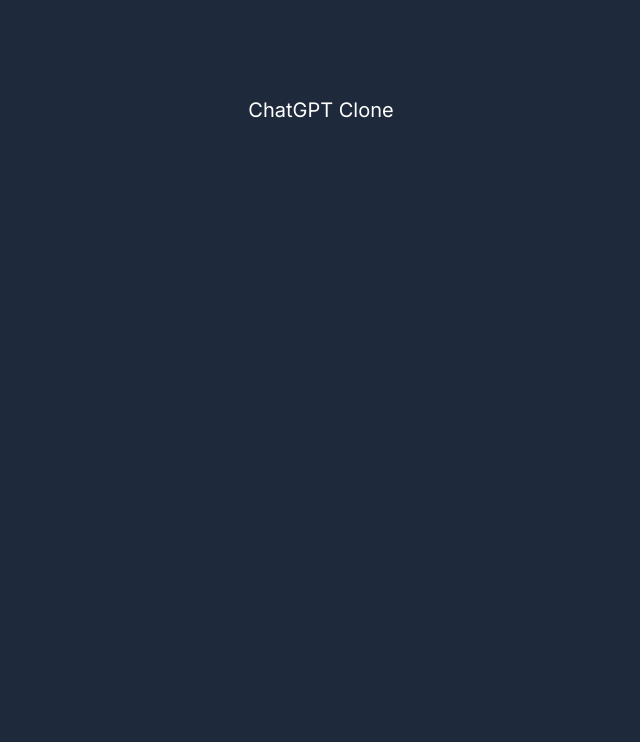
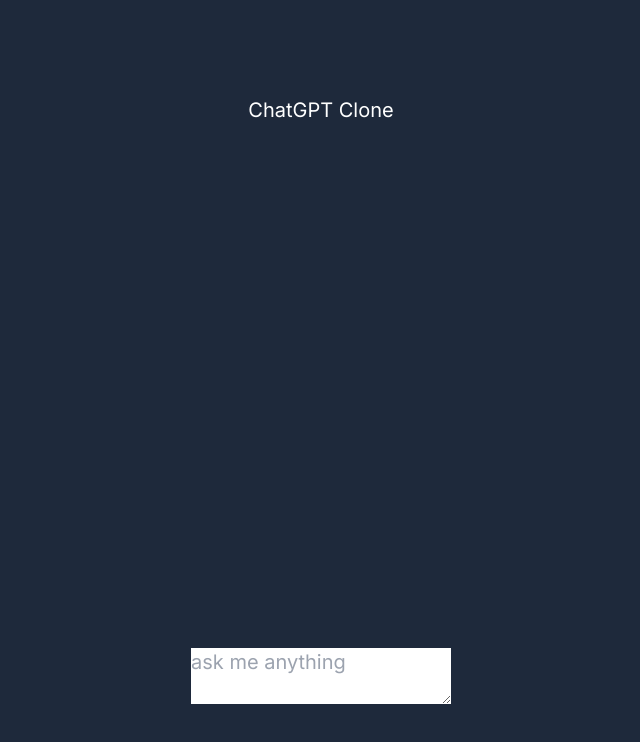
Before and after one commit to nikkigraybeal/pair-project, a Next.js app: page / in a window 1280 px wide. Shown: the top 742 px of the page, without its empty margins (319-959 px from the left). Built offline with nearby package versions, Linux system fonts and the light colour scheme.

Commit message:
more set up

```diff
--- a/app/page.tsx
+++ b/app/page.tsx
@@ -1,8 +1,18 @@
+import { useState } from "react"
+
 export default function Home() {
+  const [userPrompt, setUserPrompt] = useState("")
+
+  const handleUserPrompt = (e) => {
+    setUserPrompt(e.target.value)
+  }
 
   return (
     <main className="flex min-h-screen flex-col items-center justify-between p-24">
       <h1>ChatGPT Clone</h1>
+
+      <textarea placeholder="ask me anything" value={userPrompt} onChange={(e) => handleUserPrompt(e)} />
+
     </main>
   )
 }
--- a/package.json
+++ b/package.json
@@ -18,6 +18,7 @@
     "next": "13.4.9",
     "openai": "^3.3.0",
     "postcss": "8.4.25",
+    "prettier": "^3.0.0",
     "react": "18.2.0",
     "react-dom": "18.2.0",
     "tailwindcss": "3.3.2",
```
Also changed, not shown: 2 other files (tests, documents, lock files or other folders).
